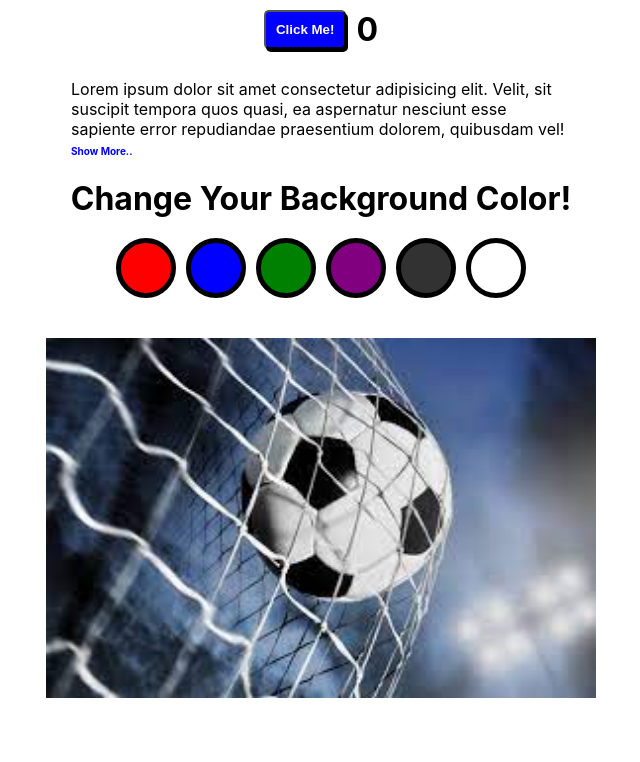
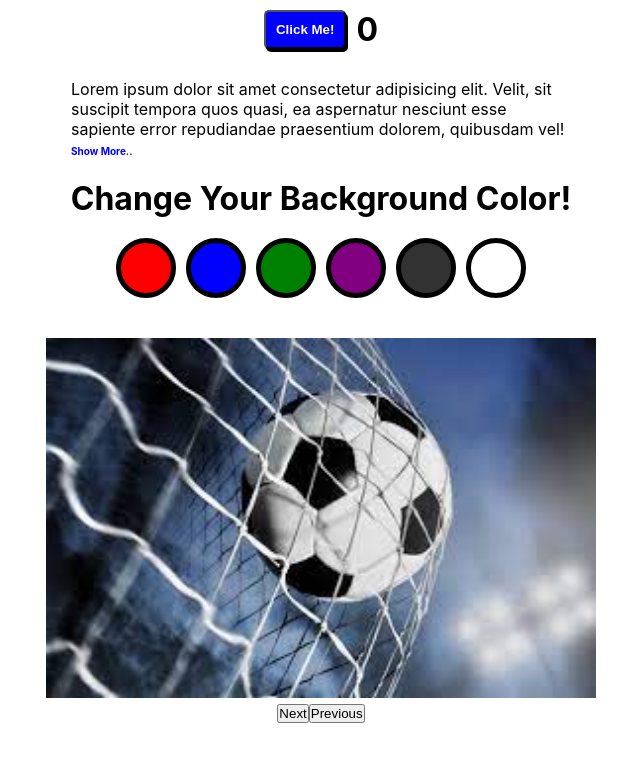
Before and after one commit to Colbyjoe97/Front-End-Practice, a React (Create React App) app in the folder JS/Random_Stuff/react-practice/: page / in a window 1280 px wide. Shown: the top 762 px of the page, without its empty margins (319-959 px from the left). Built offline with nearby package versions, Linux system fonts and the light colour scheme.

Commit message:
added buttons to img carousel

```diff
--- a/JS/Random_Stuff/react-practice/src/components/homepage.js
+++ b/JS/Random_Stuff/react-practice/src/components/homepage.js
@@ -38,8 +38,18 @@ export default class homepage extends Component {
 		}
 	};
 
-	changeImg = () => {
+	// changeImg = () => {
+	// 	this.state.num < 3 ? this.setState({ num: this.state.num += 1 }) : this.setState({ num: 1 })
+	// 	console.log("Getting to function")
+	// 	console.log(this.state.num);
+	// };
+	nextImg = () => {
 		this.state.num < 3 ? this.setState({ num: this.state.num += 1 }) : this.setState({ num: 1 })
+		console.log("Getting to function")
+		console.log(this.state.num);
+	};
+	prevImg = () => {
+		this.state.num > 1 ? this.setState({ num: this.state.num -= 1 }) : this.setState({ num: 3 })
 		console.log("Getting to function")
 		console.log(this.state.num);
 	};
@@ -112,8 +122,9 @@ export default class homepage extends Component {
 				</div>
 
 				<div className="img-carousel text-center">
-					<h1>{ this.num }</h1>
-					<img onClick={ this.changeImg } src={ this.state.num === 1 ? img1 : this.state.num === 2 ? img2 : this.state.num === 3 ? img3 : img1 } alt="1" />
+					<img className="images" onClick={ this.changeImg } src={ this.state.num === 1 ? img1 : this.state.num === 2 ? img2 : this.state.num === 3 ? img3 : img1 } alt="1" /> <br />
+					<button className="next" onClick={ this.nextImg }>Next</button>
+					<button className="prev" onClick={ this.prevImg }>Previous</button>
 				</div>
 			</div>
 		);
```
